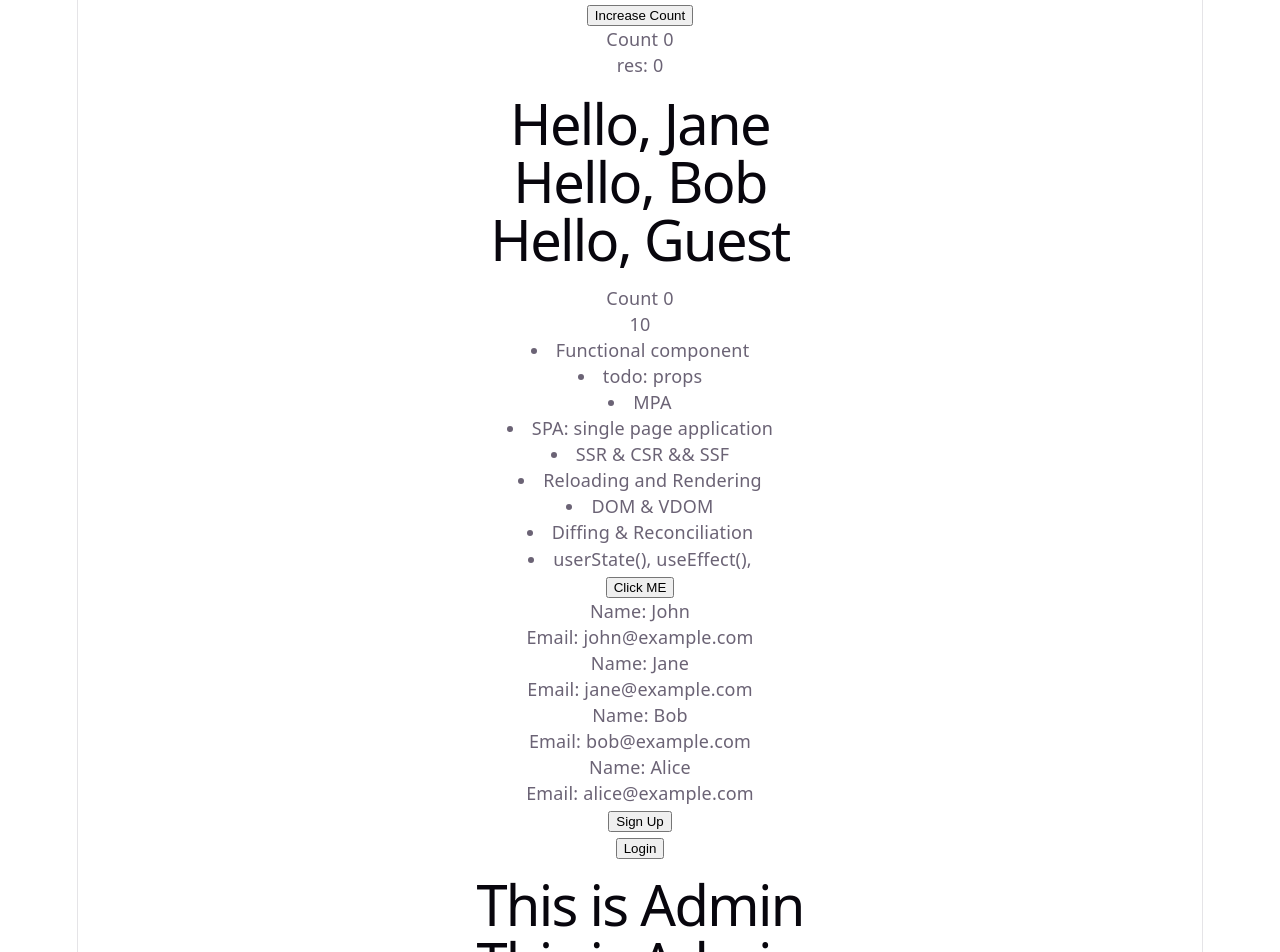
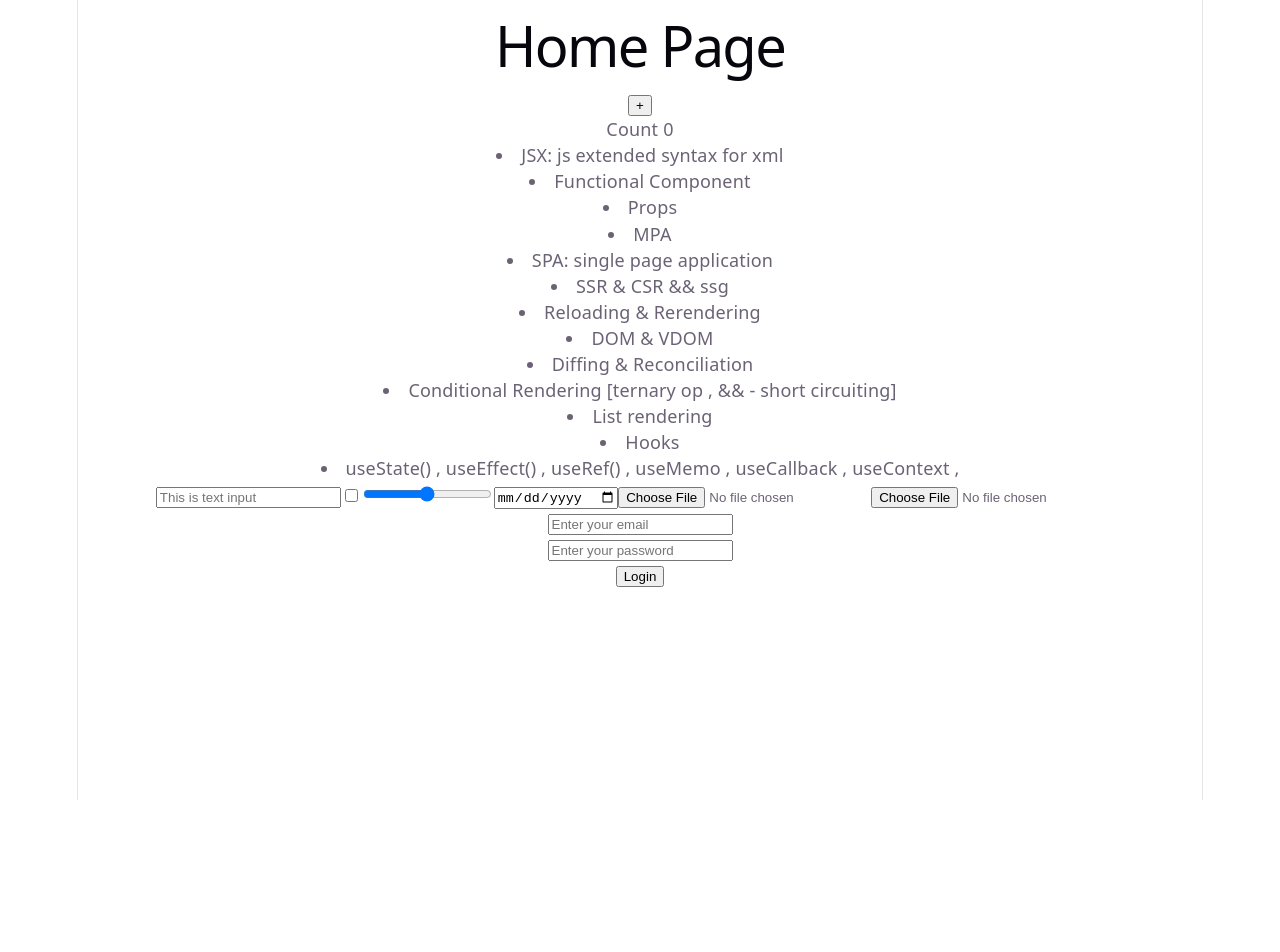
Before and after one commit to Sanjog-up/teams_react, a React (Vite) app: page / in a window 1280 px wide. Shown: the top 952 px of the page. After the commit the page ends 800 px from the top, so only its background shows below. Built offline with nearby package versions, Linux system fonts and the light colour scheme.

Commit message:
add:homepage

```diff
--- a/src/App.jsx
+++ b/src/App.jsx
@@ -1,178 +1,10 @@
-import { useMemo, useState } from 'react'
-import reactLogo from './assets/react.svg'
-import viteLogo from './assets/vite.svg'
-import heroImg from './assets/hero.png'
-import './App.css'
-import UserProfile from './components/user-profile';
-import Greet from './components/greet';
-import Button from './components/button';
-import UserList from './components/user-list';
-import ShowCount from './components/show.component';
-import LoginFormComponent from './components/form-component';
-import { useEffect, useRef } from 'react';
+import HomePage from "./pages/home.page";
+import "./App.css";
 
-function App() {
-  const onClick = () => {
-    console.log("button clicked")
-  }
-
-const [count, setCount] = useState(0);
-const [email, setEmail] = useState("");
-
-let x = 10;
-let users = [{name: "John",email: "john@example.com"}, {name: "Jane",email: "jane@example.com"}, {name: "Bob",email: "bob@example.com"}, {name: "Alice",email: "alice@example.com"}];
-// a ->b
-
-// const UserList = users.map((user) => {
-//   return <UserProfile user = {user} />;
-// });
-
-let onSignUpClick = () => {
-  console.log("Sign Up ")
-}
-let onLoginClick = () => {
-  console.log("Login ")
-}
-const Admin = () => {
-  return <h1>This is Admin</h1>
-}
-
-const User = () => {
-  return <h1>This is User</h1>
-}
-
-// let count = 0;
-
-console.log("rerender app component");
-
-// const add = () => {
-//   useState();
-// }
-// if(true){
-//   useState();
-// }
-
-const isAdmin = true;
-
-// useEffect(() => {
-//   console.log("effect", count);
-
-// cleanup function
-//   return () => {
-//     console.log("cleanup");
-//   };
-// }, [count, email]);
-
-
-// useRef
-// Dom ref
-// const buttonRef = useRef(null);
-
-// useEffect(() => {
-//   console.log(buttonRef.current);
-//   buttonRef.current.style.backgroundColor = "red";
-//   buttonRef.current.style.color = "white";
-// }, [count]);
-
-
-//* manage state w/o rerendering
-const countRef = useRef(0);
-
-const result = useMemo(() => {
-  console.log("calculating");
-  for(let i =0; i < 9000000000; i++){}
-return 1000 * count;
-}, [count]);
-
-  return (
-    <main id = {"asf"} className= "abc">
-      <button
-      // ref={buttonRef}
-       onClick={()=> {
-        setCount(count + 1);
-        // countRef.current++;
-        // count ++;
-        // console.log("on click ", count);
-      }}>
-        Increase Count
-      </button>
-      <ShowCount count = {count} />
-
-      <p>res: {result}</p>
-
-
-
-      <p>{email}</p>
-
-      {/* <Greet name="John" age = {26} /> */}
-      <Greet name="Jane" age = {30} />
-      <Greet name="Bob" age = {35} />
-      <Greet />
-      <ShowCount count = {count} />
-      <p>{x}</p>
-      <li>Functional component</li>
-      <li>todo: props</li>
-      {/* <li>JSX: js extended syntax for xml</li> */}
-      <li>MPA</li>
-      <li>SPA: single page application</li>
-      <li>SSR & CSR && SSF</li>
-      <li>Reloading and Rendering</li>
-
-      <li>DOM & VDOM</li>
-      <li>Diffing & Reconciliation</li>
-      {/* react copies a lightweight version of the DOM that is called the virtual DOM if a react component is changed it updates the virtual DOM old and new  and then compares it with the actual DOM that is called diffing then changing or updating in actual DOM is reconciliation or rerendering */}
-      {/* Conditional rendering  */}
-      <li>userState(), useEffect(), </li>
-      <button onClick={onClick}>Click ME</button>
-      {/* user profile */}
-    {/* {UserList} */}
-    {/* {users.map((user) => {
-      return <UserProfile user = {user} />;
-    })} */}
-    <UserList users = {users} />
-    <Button label= {"Sign Up"} onClick={onSignUpClick}/> <br />
-    <Button label= {"Login"} onClick={onLoginClick}/>
-    {isAdmin ? <Admin /> : <User />}
-    {isAdmin && <Admin />}
-    <p>{isAdmin ? "Hello Admin" : "Hello User"}</p>
-
-
-    <input
-    // input change event
-    onChange={(e) => {
-      // console.log(e.target.value);
-      setEmail(e.target.value);
-    }}
-    type="text"
-    placeholder='Enter your name'
-    name= "text"
-    />
-    <input type="text" placeholder='Enter your name' name= "text"/>
-    <input type= "checkbox"/>
-    <input type="range" min = {0} max = {100} />
-    <input type="date"/>
-    <input type="file"/>
-    <input type = "password"/>
-    <input type = "email"/>
-
-    <LoginFormComponent />
-
+const App = () => {
+  return (<main>
+    <HomePage/>
     </main>
-  );
-
-}
-
-
+);
+};
 export default App;
-
-
-//! semantic tag
-// main,nav, aside, article, section, header, footer
-
-//! inline , block, inline-block
-
-//! positioons : static , relative, fixed, absolute, sticky:
-
-// css selection:
-// id selector -> # id_name
-// universal -> *
--- /dev/null
+++ b/src/pages/home.page.jsx
@@ -0,0 +1,193 @@
+import { useMemo, useState, useEffect, useRef, useCallback } from 'react'
+import Button from '../components/button';
+import ShowCount from '../components/show.component';
+import LoginFormComponent from '../components/form-component';
+import React from 'react';
+
+function  HomePage() {
+  const [count, setCount] = useState(0);
+  // const [email, setEmail] = useState("");
+  const buttonRef = useRef(null);
+  const countRef = useRef(0);
+
+// const UserList = users.map((user) => {
+//   return <UserProfile user = {user} />;
+// });
+
+// let onSignUpClick = () => {
+//   console.log("Sign Up ")
+// }
+// let onLoginClick = () => {
+//   console.log("Login ")
+// }
+// const Admin = () => {
+//   return <h1>This is Admin</h1>
+// }
+
+// const User = () => {
+//   return <h1>This is User</h1>
+// }
+
+// let count = 0;
+
+console.log("rerender app component");
+
+// const add = () => {
+//   useState();
+// }
+// if(true){
+//   useState();
+// }
+
+// const isAdmin = true;
+
+// useEffect(() => {
+//   console.log("effect", count);
+
+// cleanup function
+//   return () => {
+//     console.log("cleanup");
+//   };
+// }, [count, email]);
+
+
+// useRef
+// Dom ref
+// const buttonRef = useRef(null);
+
+// useEffect(() => {
+//   console.log(buttonRef.current);
+//   buttonRef.current.style.backgroundColor = "red";
+//   buttonRef.current.style.color = "white";
+// }, [count]);
+
+
+// * manage state w/o rerendering
+// const countRef = useRef(0);
+
+// const result = useMemo(() => {
+//   console.log("calculating");
+//   for(let i =0; i < 9000000000; i++){}
+// return 1000 * count;
+// }, [count]);
+
+// fn1:on
+// fn2:on
+
+//* useCallback
+const callback = useCallback(()=>{
+  setCount(count + 1);
+}, [count]);
+
+  return (
+    <main id = {"asdf"} className= {"abc"}>
+      <h1>Home Page</h1>
+      {/* <button
+        // ref={buttonRef}
+        onClick={() => {
+          // setCount(count + 1);
+          countRef.current++;
+          // count++;
+          console.log("on click", countRef.current);
+        }}
+      >
+        Increase
+      </button> */}
+
+      {/* <button
+        // ref={buttonRef}
+        onClick={onClick}
+      >
+        Increase
+      </button> */}
+      <Button label={"+"} onClick={callback} />
+      {/* <Greet /> */}
+      <ShowCount count={count} />
+
+      <li>JSX: js extended syntax for xml</li>
+      <li>Functional Component</li>
+      <li>Props</li>
+      <li>MPA</li>
+      <li>SPA: single page application</li>
+      <li>SSR & CSR && ssg</li>
+      <li>Reloading & Rerendering </li>
+      <li>DOM & VDOM </li>
+      <li> Diffing & Reconciliation </li>
+      <li>Conditional Rendering [ternary op , && - short circuiting]</li>
+      <li>List rendering</li>
+      <li>Hooks </li>
+      <li>
+        useState() , useEffect() , useRef() , useMemo , useCallback , useContext
+        ,{" "}
+      </li>
+      {/* <h1>1</h1>   */}
+      {/*  */}
+      {/* <button onClick={onClick}>Click Me</button> */}
+      {/* user profile */}
+      {/* <UserProfile user={users[0]} /> */}
+      {/* {UserList} */}
+      {/* {users.map((user) => {
+        return <UserProfile user={user} />;
+      })} */}
+      {/* <UserList users={users} /> */}
+      {/* <h1></h1> */}
+      {/* <Button label={"Sign Up"} onClick={onSignupClick} /> <br />
+      <Button label={"Login"} onClick={onLoginClick} /> */}
+      {/* {isAdmin ? <Admin /> : <User />}
+      {isAdmin && <Admin />} */}
+      {/* <p>{isAdmin ? "Hello Admin" : "Hello User"}</p>
+      <span style={{ background: "red", width: "100px" }}>
+        Hello jbhlfsadj hdjsbfgds f
+      </span> */}
+      {/* <span>World</span>
+      <div
+        style={{ background: "red", width: "100px", display: "inline-block" }}
+      >
+        div tag
+      </div>
+      <div
+        style={{ background: "blue", width: "100px", display: "inline-block" }}
+      >
+        div tag
+      </div> */}
+      {/* <Admin />
+      <User /> */}
+      {/* <Component /> */}
+      {/* <Comp /> */}
+
+      <input
+        // input change event
+        onChange={(e) => {
+          // console.log(e.target.value);
+          setEmail(e.target.value);
+        }}
+        type="text"
+        placeholder="This is text input"
+        name="text"
+      />
+      <input type="checkbox" />
+      <input type="range" min={0} max={100} />
+      <input type="date" />
+      <input type="file" />
+      <input type='file'/>
+
+      <LoginFormComponent/>
+    </main>
+  );
+}
+
+
+
+export default HomePage;
+
+
+//! semantic tag
+// main,nav, aside, article, section, header, footer
+
+//! inline , block, inline-block
+
+//! positioons : static , relative, fixed, absolute, sticky:
+
+// css selection:
+// id selector -> # id_name
+// universal -> *
```
